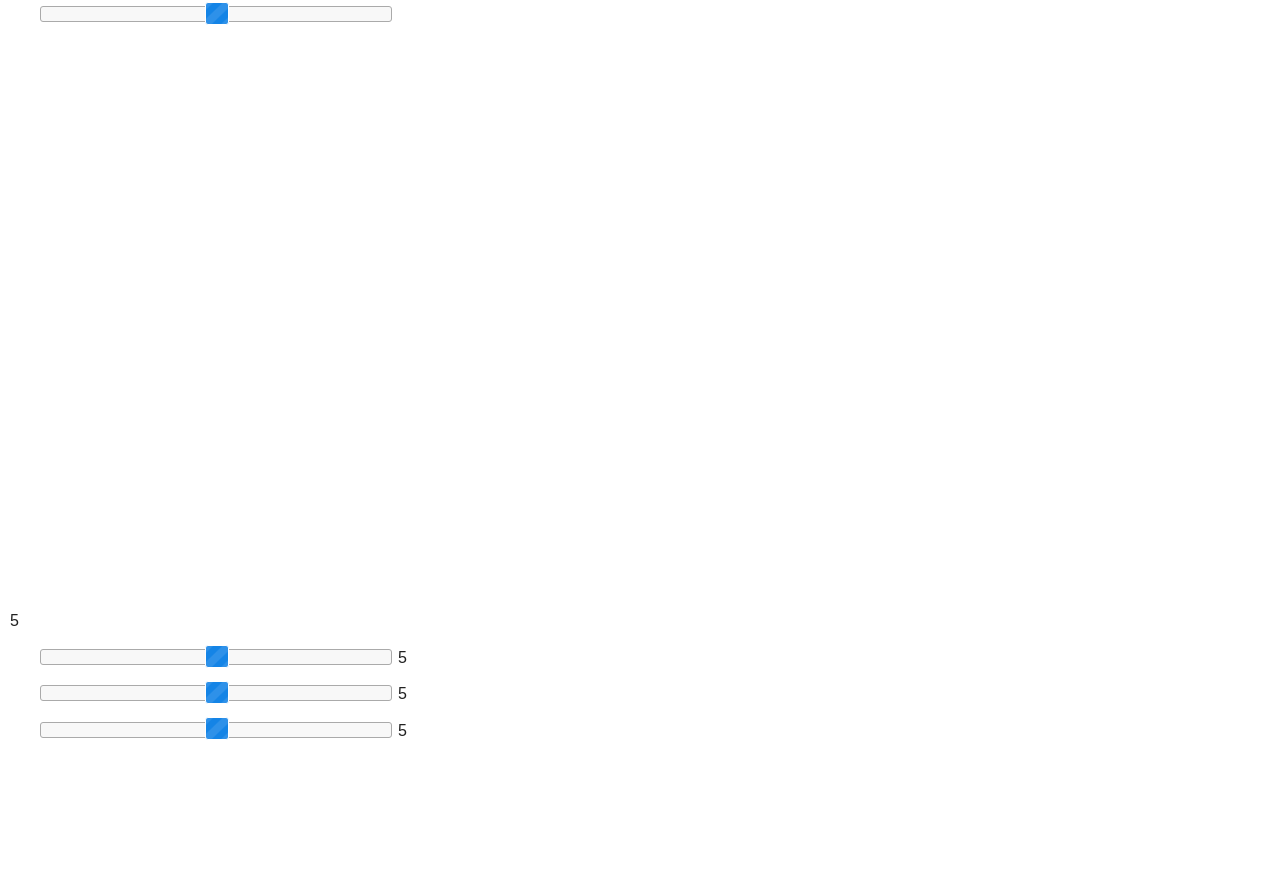
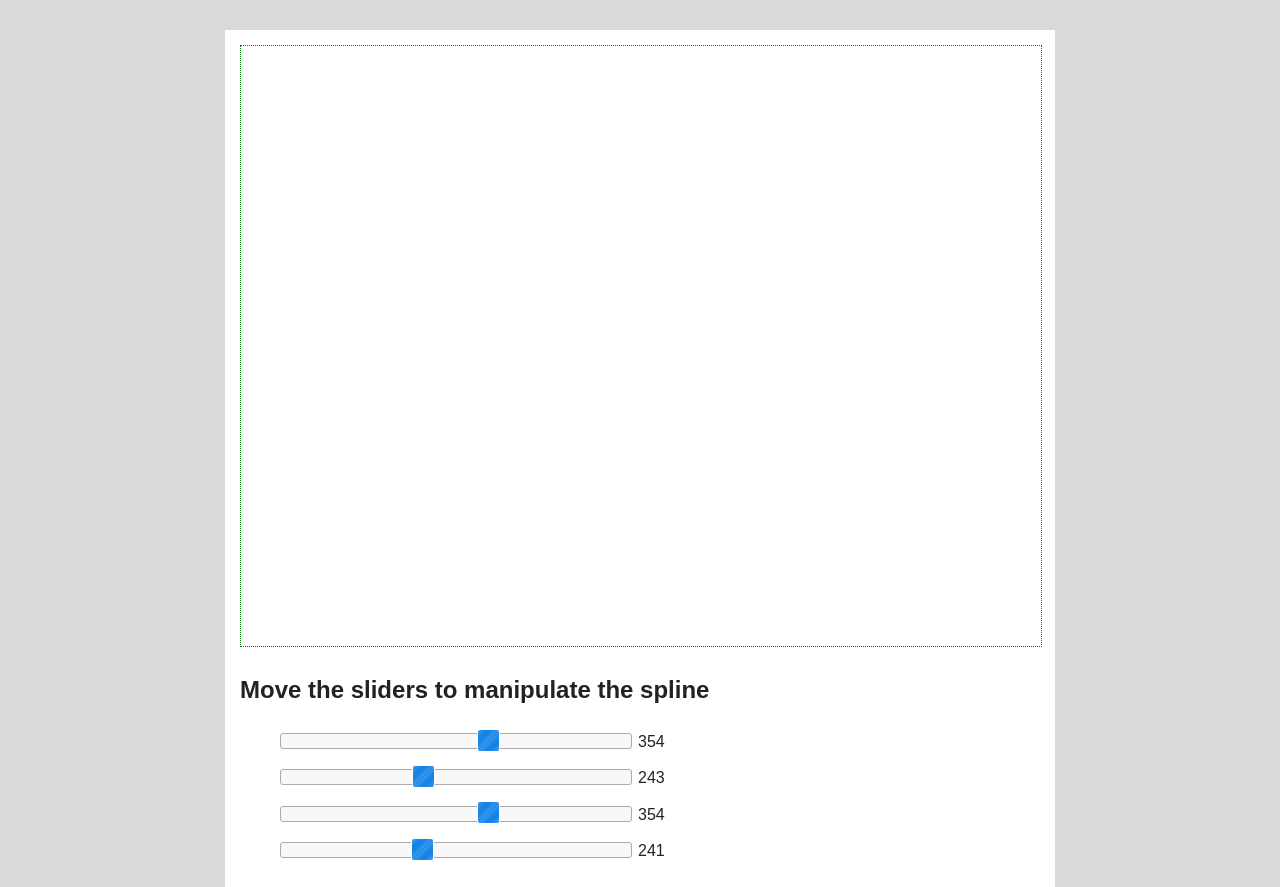
Before and after one commit to Sojo-Studios/catmull-rom, a plain HTML site: page index.html in a window 1280 px wide. Before the commit the page ends 800 px from the top, so only its background shows below. Drawn offline with nearby package versions, Linux system fonts and the light colour scheme.

Commit message:
web standards\!

```diff
--- a/css/test.css
+++ b/css/test.css
@@ -1,6 +1,22 @@
+
+body
+{
+	background-color: #d9d9d9;
+	margin-top: 30px;
+}
+
+div#main
+{
+	padding: 15px;
+	width: 800px;
+	margin: 0 auto;
+	background-color: white;
+}
+
 canvas {
 	width: 800px;
 	height: 600px;
+	border: 1px dotted green;
 }
 
 div.sldr {
--- a/test.html
+++ b/index.html
@@ -8,12 +8,15 @@
 	<link rel="stylesheet" href="css/test.css">
 </head>
 <body>
-	<div role="main">
+	<div id="main" role="main">
 		<canvas></canvas>
-		<div id="p0" class="sldr"></div><p>5</p>
-		<div id="p1" class="sldr"></div><p>5</p>
-		<div id="p2" class="sldr"></div><p>5</p>
-		<div id="p3" class="sldr"></div><p>5</p>
+		<h2>Move the sliders to manipulate the spline</h2>
+		<div id="controls">
+			<div id="p0" class="sldr"></div><p>5</p>
+			<div id="p1" class="sldr"></div><p>5</p>
+			<div id="p2" class="sldr"></div><p>5</p>
+			<div id="p3" class="sldr"></div><p>5</p>
+		</div>
 	</div>
 	<script src="https://ajax.googleapis.com/ajax/libs/jquery/1.7.1/jquery.min.js"></script>
 	<script src="https://ajax.googleapis.com/ajax/libs/jqueryui/1.8.18/jquery-ui.min.js"></script>
--- a/test.js
+++ b/test.js
@@ -21,7 +21,7 @@ function CatmullRom ()
 	this.frameTime = 0;
 	this.lastFrameTime = 0;
 	this.animationCallback = null;
-	this.values = {p0 : 0, p1 : 0, p2 : 0, p3 : 0};
+	this.values = {p0 : 354, p1 : 243, p2 : 354, p3 : 241};
 	this.sliders = null;
 }
 
@@ -55,7 +55,18 @@ CatmullRom.prototype = {
 			max: this.max,
 			min: this.min,
 			value: (this.max - this.min) / 2,
-		}).change();
+		});
+
+		// Set interesting initial values for the sliders
+		var vals = this.values;
+		var keys = Object.keys(vals);
+		var count = keys.length;
+		for (var i = 0; i < count; i++)
+		{
+			this.sliders.eq(i)
+				.slider({ value: vals[keys[i]] })
+			.next().html(vals[keys[i]]);
+		}
 	},
 
 	sliderChange: function (event, ui)
```
